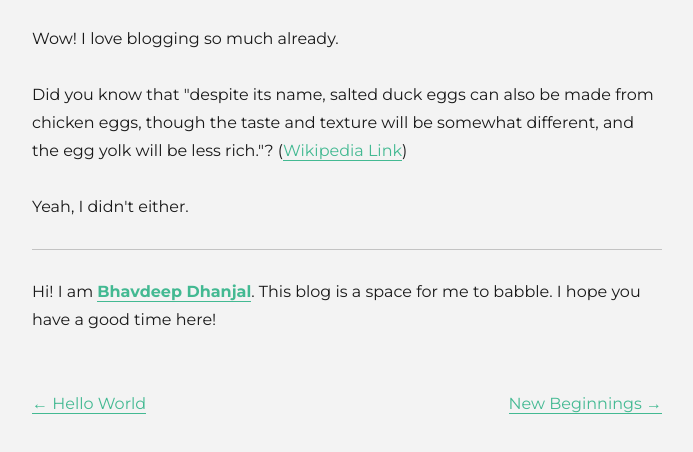
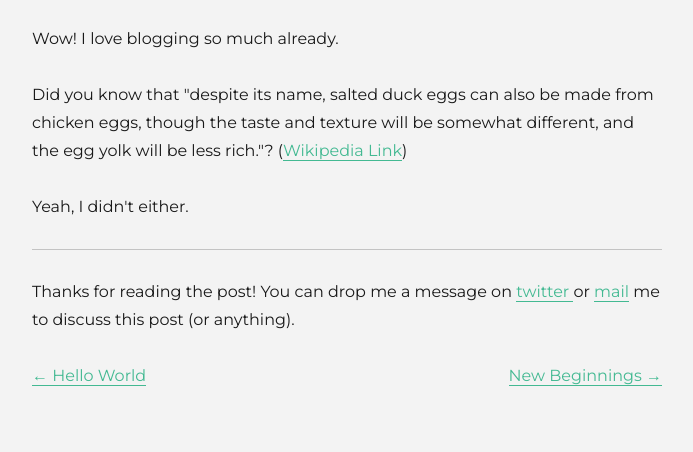
Before and after one commit to alivenotions/just-some-blog, a Gatsby site: page /my-second-post/ in a window 1280 px wide. Shown: the part 170-622 px from the top of the page, without its empty margins (293-986 px from the left). Built offline with nearby package versions, Linux system fonts and the light colour scheme; Gatsby itself is replaced by a stand-in of ours; some packages are replaced by stand-ins of ours.

Commit message:
some more styling

```diff
--- a/gatsby-config.js
+++ b/gatsby-config.js
@@ -3,9 +3,12 @@
     title: `thinkspace.`,
     author: `Bhavdeep Dhanjal`,
     description: `Personal blog of Bhavdeep Dhanjal`,
-    siteUrl: ``,
+    siteUrl: `badaboom.netlify.com`,
     social: {
       twitter: `blankmannow`,
+      github: `alivenotions`,
+      instagram: `bhavdeep_dhanjal`,
+      mail: `dhanjalbhavdeep@gmail.com`
     },
   },
   plugins: [
--- a/src/components/Bio.js
+++ b/src/components/Bio.js
@@ -1,8 +1,7 @@
 import React from 'react'
 import { StaticQuery, graphql } from 'gatsby'
-import Image from 'gatsby-image'
 
-import { rhythm } from '../utils/typography'
+import { rhythm, scale } from '../utils/typography'
 
 function Bio() {
   return (
@@ -11,27 +10,26 @@
       render={data => {
         const { author, social } = data.site.siteMetadata
         return (
+          <React.Fragment>
             <div
               style={{
-              display: `flex`,
+                ...scale(0.2),
                 marginBottom: rhythm(1),
               }}
             >
-            {/* <Image
-              fixed={data.avatar.childImageSharp.fixed}
-              alt={author}
-              style={{
-                marginRight: rhythm(1 / 2),
-                marginBottom: 0,
-                minWidth: 50,
-                borderRadius: `100%`,
-              }}
-            /> */}
               <p>
-              Hi! I am <strong><a href={`https://twitter.com/${social.twitter}`}>{author}</a></strong>.
-              This blog is a space for me to babble. I hope you have a good time here!
+                Hi! I am <strong>{author}</strong>. I'm a software engineer, poet, and a musician.
+                This blog is a space for my personal thoughts.<br />
+                I hope you have a good time here!
               </p>
             </div>
+            <div style={{ ...scale(0.1), marginTop: rhythm(2) }}>
+              <span><a href={`https://twitter.com/${social.twitter}`} target='_blank'>Twitter</a></span>
+              <span><a href={`https://github.com/${social.github}`} target='_blank'>Github</a></span>
+              <span><a href={`https://instagram.com/${social.instagram}`} target='_blank'>Instagram</a></span>
+              <span><a href={`mailto:${social.mail}`}>Mail</a></span>
+            </div>
+          </React.Fragment>
         )
       }}
     />
@@ -40,18 +38,14 @@
 
 const bioQuery = graphql`
   query BioQuery {
-    avatar: file(absolutePath: { regex: "/profile-pic.jpg/" }) {
-      childImageSharp {
-        fixed(width: 50, height: 50) {
-          ...GatsbyImageSharpFixed
-        }
-      }
-    }
     site {
       siteMetadata {
         author
         social {
           twitter
+          github
+          instagram
+          mail
         }
       }
     }
--- a/src/components/Layout.js
+++ b/src/components/Layout.js
@@ -14,9 +14,10 @@
         <h1
           style={{
             fontFamily: `Permanent Marker, sans-serif`,
-            ...scale(1.5),
-            marginBottom: rhythm(1.4),
+            ...scale(1.7),
+            marginBottom: rhythm(1.55),
             marginTop: 0,
+            color: `#2D3047`
           }}
         >
           <Link
--- a/src/templates/blog-post.js
+++ b/src/templates/blog-post.js
@@ -1,7 +1,6 @@
 import React from 'react'
 import { Link, graphql } from 'gatsby'
 
-import Bio from '../components/Bio'
 import Layout from '../components/Layout'
 import SEO from '../components/seo'
 import { rhythm, scale } from '../utils/typography'
@@ -9,7 +8,7 @@
 class BlogPostTemplate extends React.Component {
   render() {
     const post = this.props.data.markdownRemark
-    const siteTitle = this.props.data.site.siteMetadata.title
+    const { social, title: siteTitle } = this.props.data.site.siteMetadata
     const { previous, next } = this.props.pageContext
 
     return (
@@ -32,7 +31,15 @@
             marginBottom: rhythm(1),
           }}
         />
-        <Bio />
+        <div
+          style={{
+            marginBottom: rhythm(1),
+          }}
+        >
+          Thanks for reading the post!
+          You can drop me a message on <a href={`https://twitter.com/${social.twitter}`} target='_blank'>twitter </a>
+          or <a href={`mailto:${social.mail}`}>mail</a> me to discuss this post (or anything).
+        </div>
 
         <ul
           style={{
@@ -71,6 +78,10 @@
       siteMetadata {
         title
         author
+        social {
+          twitter
+          mail
+        }
       }
     }
     markdownRemark(fields: { slug: { eq: $slug } }) {
--- a/src/utils/typography.js
+++ b/src/utils/typography.js
@@ -33,6 +33,9 @@
     'a.gatsby-resp-image-link': {
       boxShadow: `none`,
     },
+    'span': {
+      marginRight: `0.5em`
+    }
   }
 }
 
```
Lines whose indentation alone changed are shown as unchanged.
